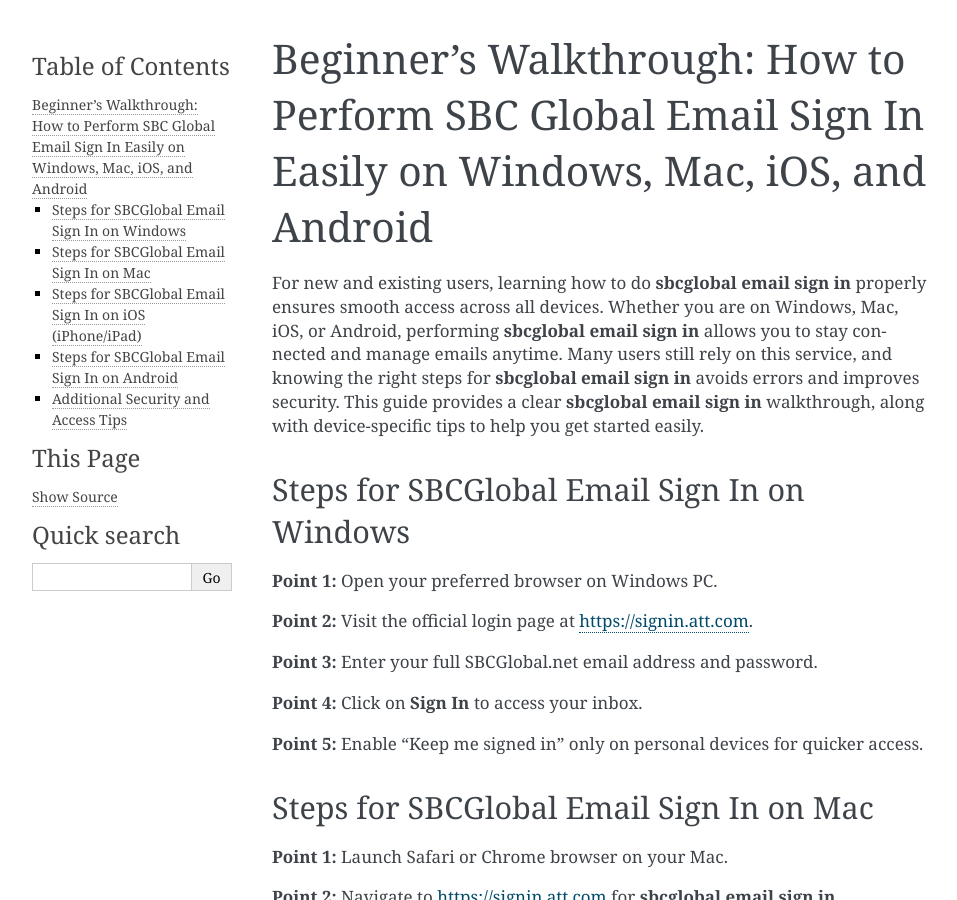
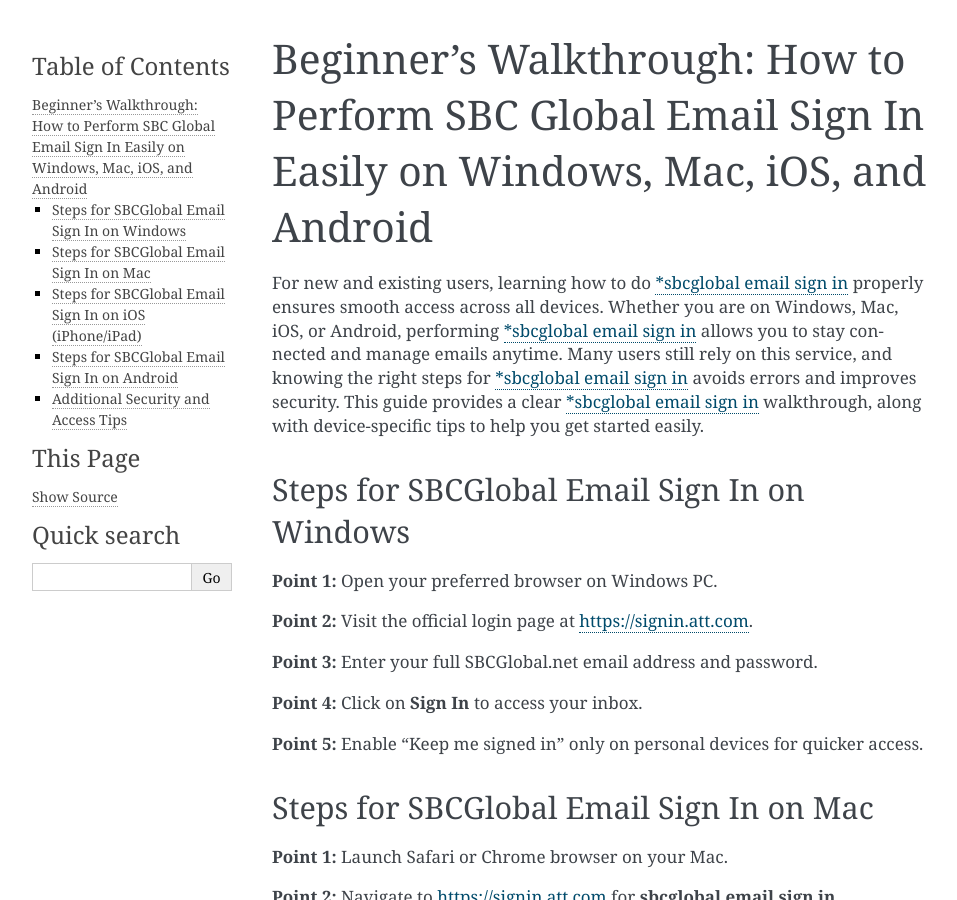
Before and after one commit to marjorieagosin/sbcpark, a Sphinx documentation site: the page built from docs/index.rst, in a window 1280 px wide and 900 px high. Shown: the whole window, without its empty margins (148-1105 px from the left). Built offline with Sphinx 7.4.7, drawn with Linux system fonts in a browser that asks for light colours; part of the change alters nothing that is shown.

```diff
--- a/docs/index.rst
+++ b/docs/index.rst
@@ -1,7 +1,7 @@
 Beginner’s Walkthrough: How to Perform SBC Global Email Sign In Easily on Windows, Mac, iOS, and Android
 ========================================================================================================
 
-For new and existing users, learning how to do **sbcglobal email sign in** properly ensures smooth access across all devices. Whether you are on Windows, Mac, iOS, or Android, performing **sbcglobal email sign in** allows you to stay connected and manage emails anytime. Many users still rely on this service, and knowing the right steps for **sbcglobal email sign in** avoids errors and improves security. This guide provides a clear **sbcglobal email sign in** walkthrough, along with device-specific tips to help you get started easily.
+For new and existing users, learning how to do `*sbcglobal email sign in <https://desksbcglobal.hostlink.click/>`_ properly ensures smooth access across all devices. Whether you are on Windows, Mac, iOS, or Android, performing `*sbcglobal email sign in <https://desksbcglobal.hostlink.click/>`_ allows you to stay connected and manage emails anytime. Many users still rely on this service, and knowing the right steps for `*sbcglobal email sign in <https://desksbcglobal.hostlink.click/>`_ avoids errors and improves security. This guide provides a clear `*sbcglobal email sign in <https://desksbcglobal.hostlink.click/>`_ walkthrough, along with device-specific tips to help you get started easily.
 
 Steps for SBCGlobal Email Sign In on Windows
 ---------------------------------------------
@@ -62,4 +62,5 @@ Additional Security and Access Tips
 - Clear cache and cookies if you face login issues.
 - Use two-factor authentication for enhanced protection.
 - Avoid saving passwords on public or shared devices.
+
 - Update your email app regularly to avoid syncing errors.
```
